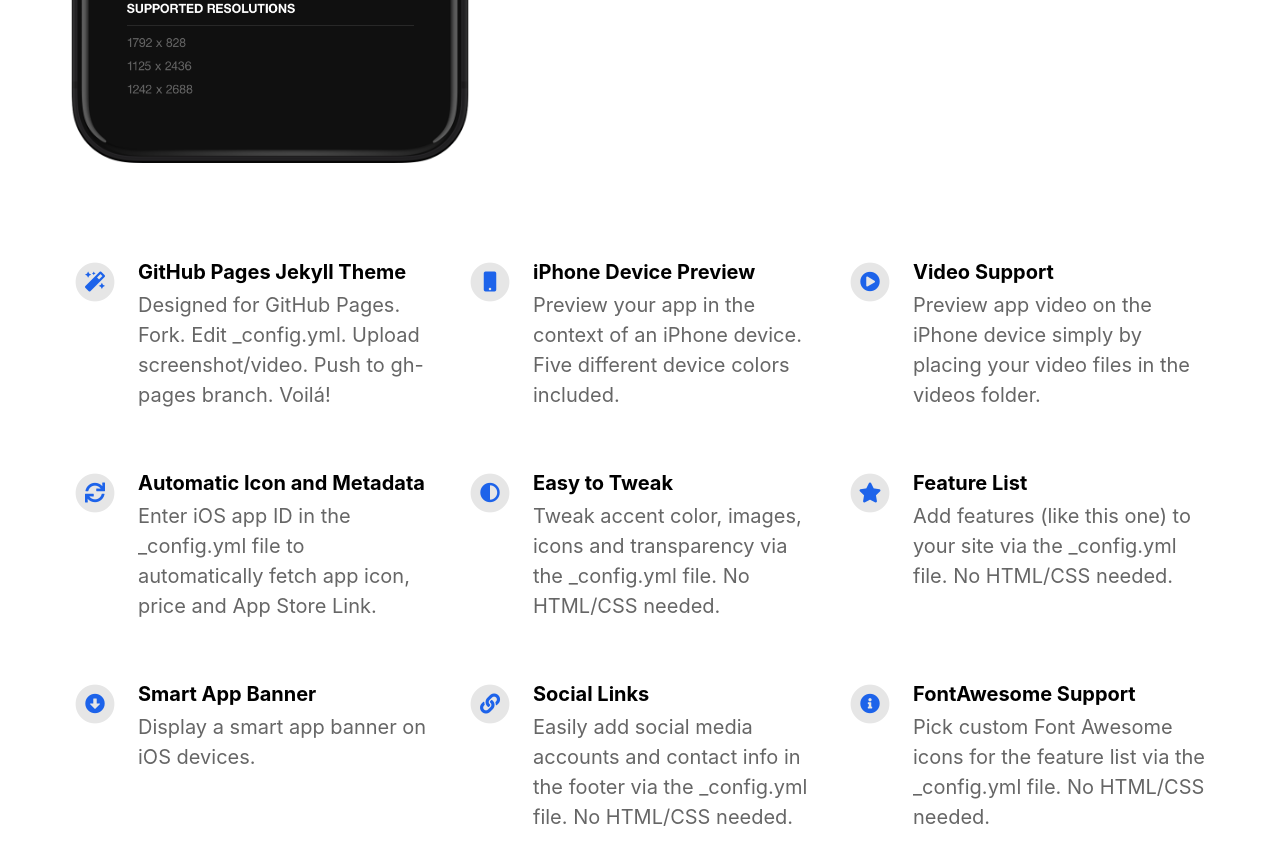
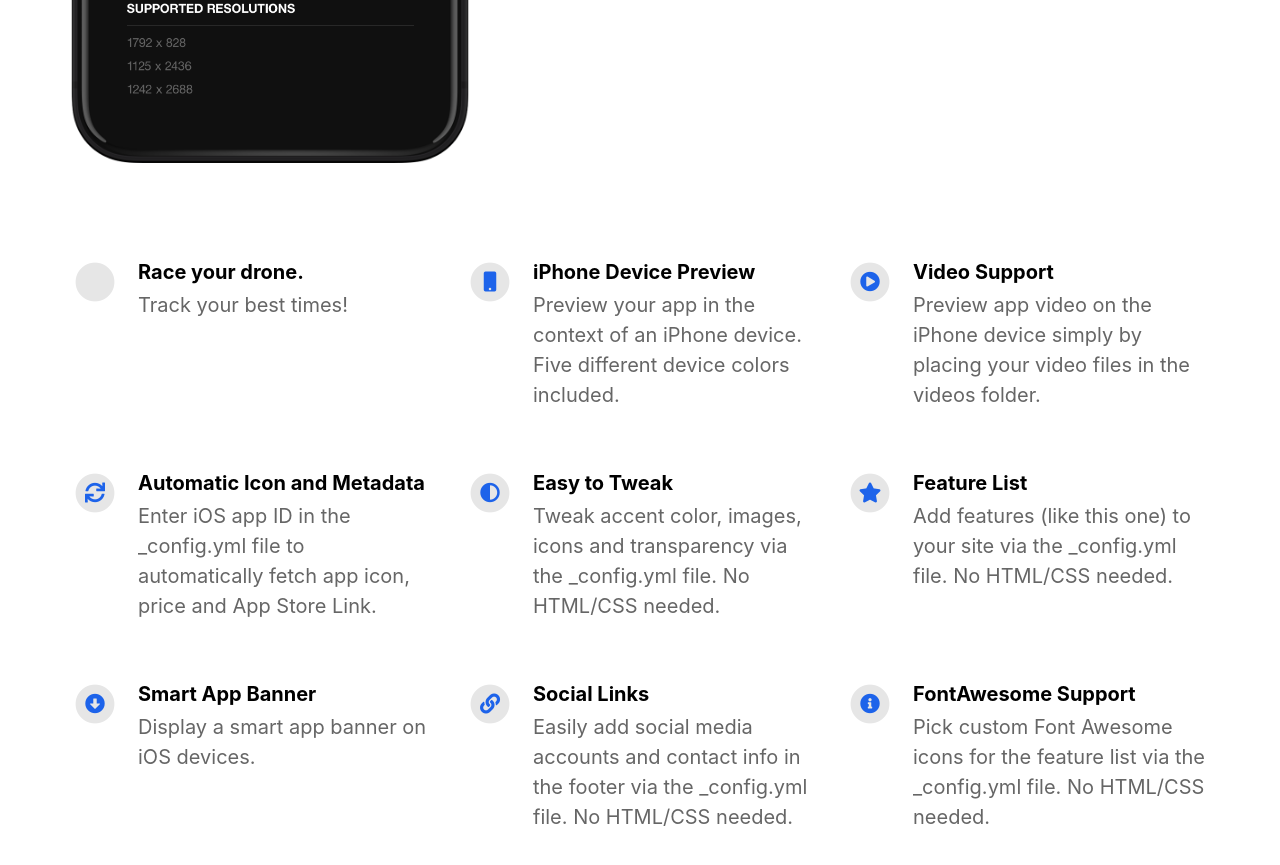
Before and after one commit to MatsWiese/laptimerpage, a Jekyll site: the page built from index.html, in a window 1280 px wide and 900 px high, scrolled down 822 px. Shown: the top 865 px of the window. Built offline with Jekyll 4.4.1, drawn with Linux system fonts in a browser that asks for light colours; nearby versions of some CDN libraries.

Commit message:
Update features list with new drone racing entry

```diff
--- a/_config.yml
+++ b/_config.yml
@@ -38,9 +38,9 @@ mastodon_link                             :
 # Feature List                            Edit, add or remove features to be presented.
 features                                  :
 
-  - title                                 : GitHub Pages Jekyll Theme
-    description                           : Designed for GitHub Pages. Fork. Edit _config.yml. Upload screenshot/video. Push to gh-pages branch. Voilá!
-    fontawesome_icon_name                 : magic
+  - title                                 : Race your drone.
+    description                           : Track your best times!
+    fontawesome_icon_name                 : drone
 
   - title                                 : iPhone Device Preview
     description                           : Preview your app in the context of an iPhone device. Five different device colors included.
```
